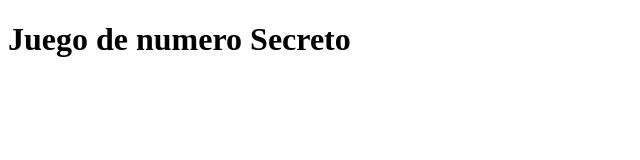
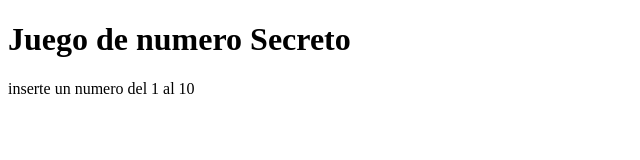
Before and after one commit to JuanCarlosAlcantara/juego-numero-secreto, a plain HTML site: page contacto.html in a window 1280 px wide. Shown: the whole page, without its empty margins (0-640 px from the left). Drawn offline with Linux system fonts and the light colour scheme.

Commit message:
Actualiza el contacto

```diff
--- a/contacto.html
+++ b/contacto.html
@@ -7,5 +7,6 @@
 </head>
 <body>
     <h1>Juego de numero Secreto</h1>
+    <p>inserte un numero del 1 al 10</p>
 </body>
 </html>
```
